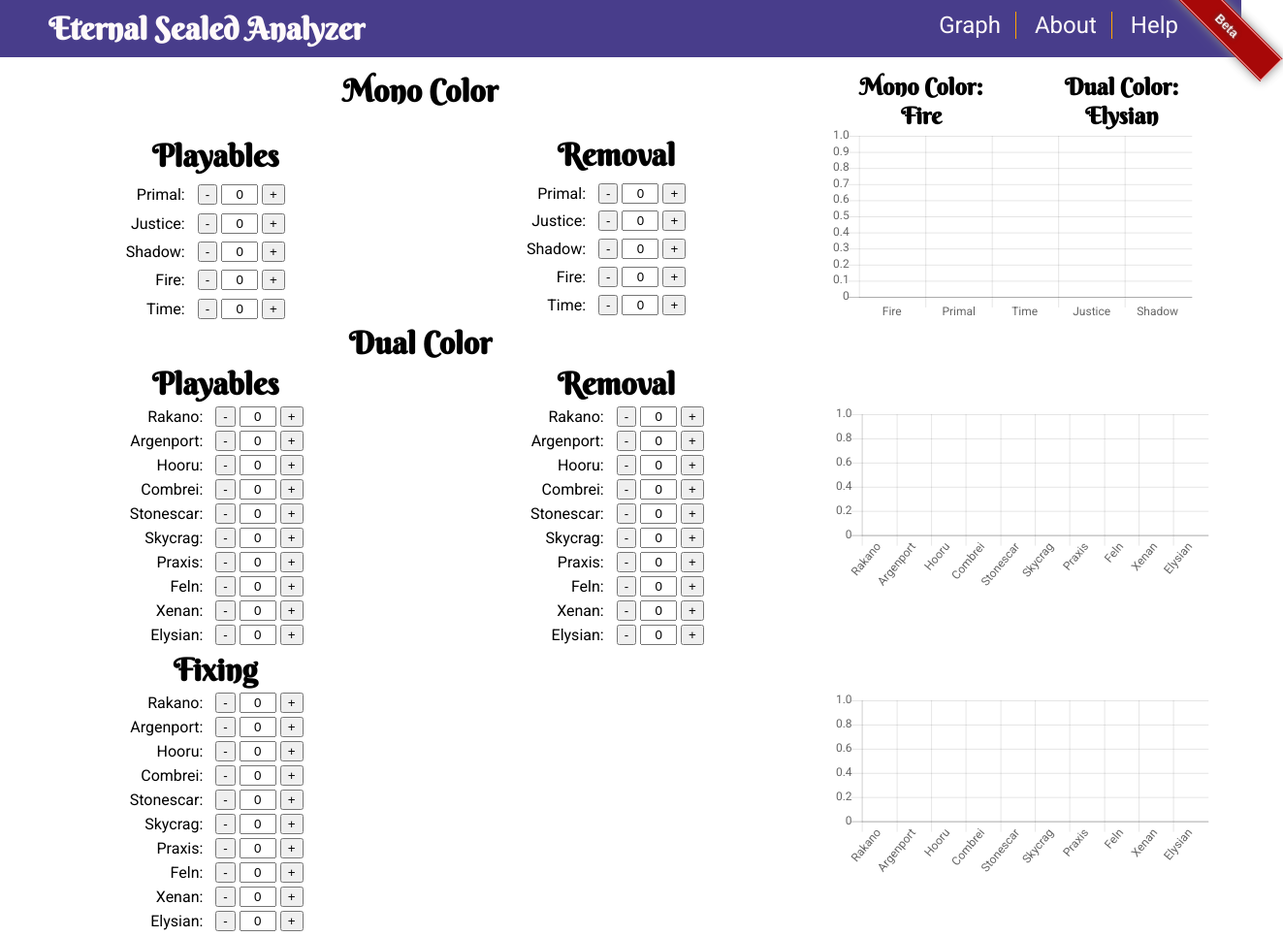
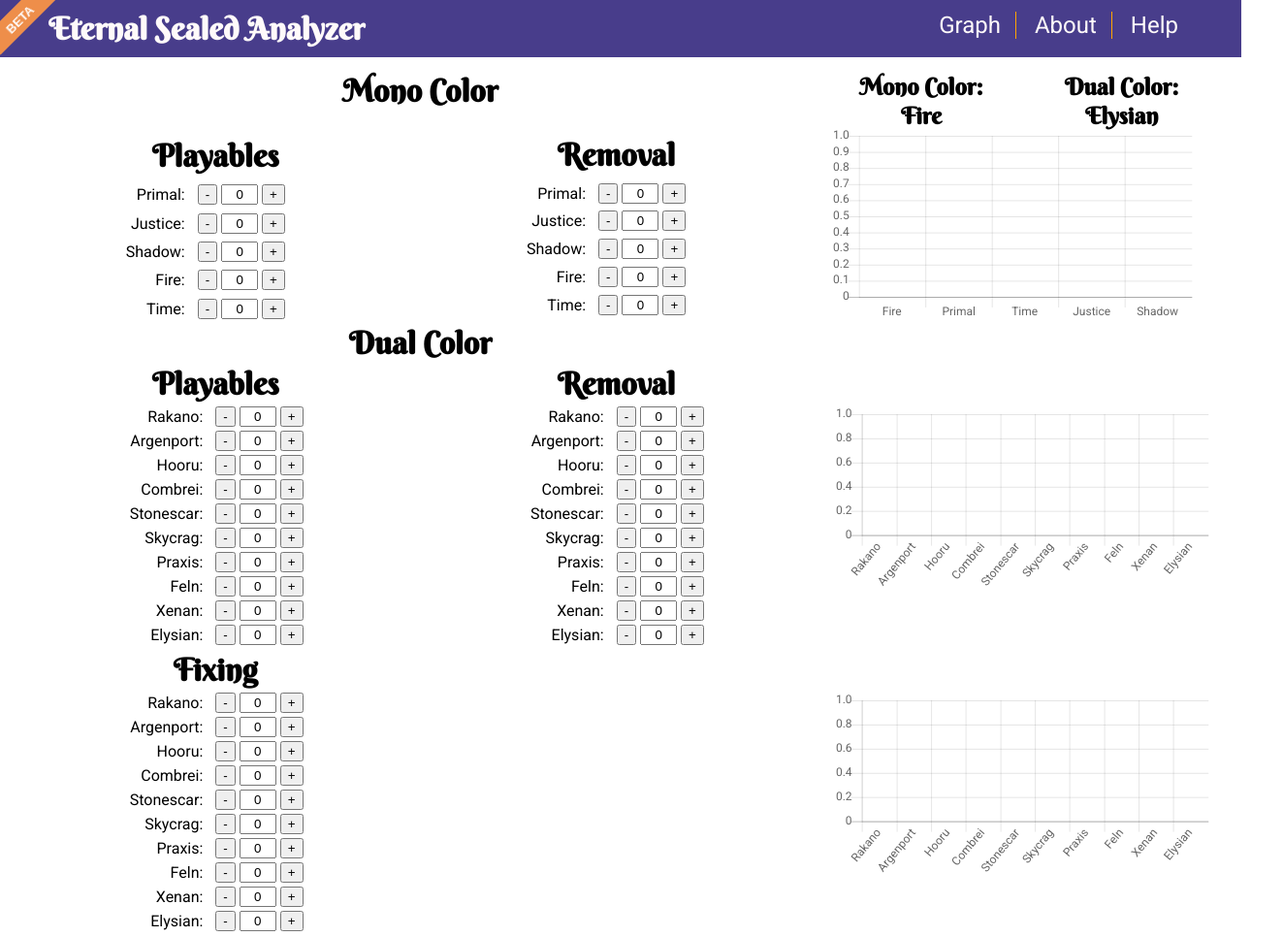
Before and after one commit to TerabyteTiger/eternalSealedPoolGraphical, a plain HTML site: page index.html in a window 1280 px wide. Shown: the whole page at 97% size, 1323 px wide, since content can reach past the window. Drawn offline with Linux system fonts and the light colour scheme.

Commit message:
Updated to pure-css banner

```diff
--- a/index.css
+++ b/index.css
@@ -1,33 +1,23 @@
 /**********Beta Ribbon*********/
-.ribbon {
-    background-color: #a70808;
-    overflow: hidden;
-    white-space: nowrap;
-    /* top left corner */
-    position: absolute;
-    right: -50px;
-    /* 45 deg ccw rotation */
-    -webkit-transform: rotate(45deg);
-    -moz-transform: rotate(45deg);
-    -ms-transform: rotate(45deg);
-    -o-transform: rotate(45deg);
-    transform: rotate(45deg);
-    /* shadow */
-    -webkit-box-shadow: 0 0 10px #888;
-    -moz-box-shadow: 0 0 10px #888;
-    box-shadow: 0 0 10px #888;
-}
-.ribbon a {
-    border: 1px solid #faa;
+/*Shoutout to https://codepen.io/davidlazar/pen/dcxou*/
+body:after {
+    content: "beta";
+    position: fixed;
+    width: 80px;
+    height: 25px;
+    background: #ee8e4a;
+    top: 7px;
+    left: -20px;
+    text-align: center;
+    font-size: 13px;
+    font-family: sans-serif;
+    text-transform: uppercase;
+    font-weight: bold;
     color: #fff;
-    display: block;
-    font: bold 81.25% "Helvetica Neue", Helvetica, Arial, sans-serif;
-    margin: 1px 0;
-    padding: 7px 50px;
-    text-align: center;
-    text-decoration: none;
-    /* shadow */
-    text-shadow: 0 0 5px #444;
+    line-height: 27px;
+    -ms-transform: rotate(-45deg);
+    -webkit-transform: rotate(-45deg);
+    transform: rotate(-45deg);
 }
 /******************************/
 
--- a/index.html
+++ b/index.html
@@ -27,9 +27,6 @@
 
         <!-- Header -->
         <header class="header">
-            <div class="ribbon">
-                <a href="#">Beta</a>
-            </div>
             <h1>Eternal Sealed Analyzer</h1>
             <ul>
                 <li><a href="#top" class="headerLink">Graph</a></li>
```
Also changed, not shown: about.html (+1 -3 lines), help.html (+0 -3 lines).
